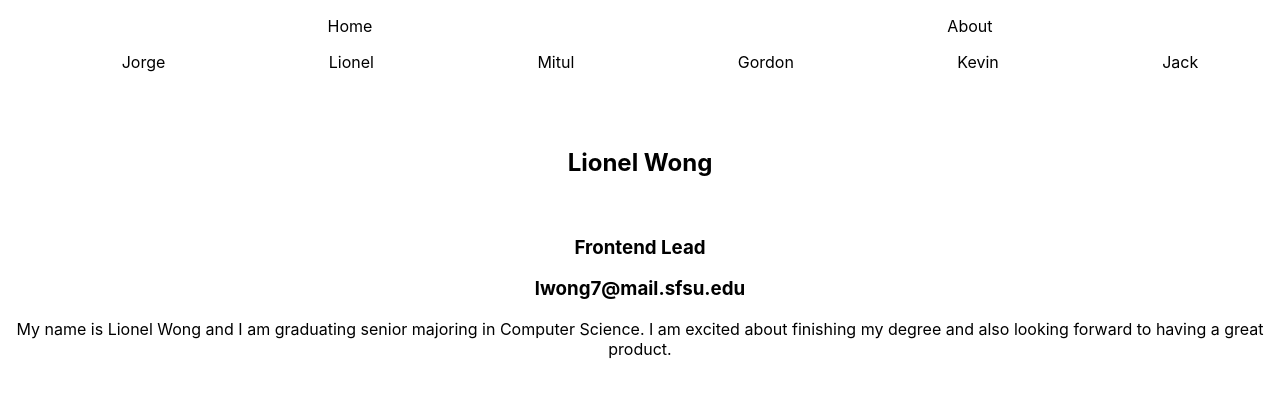
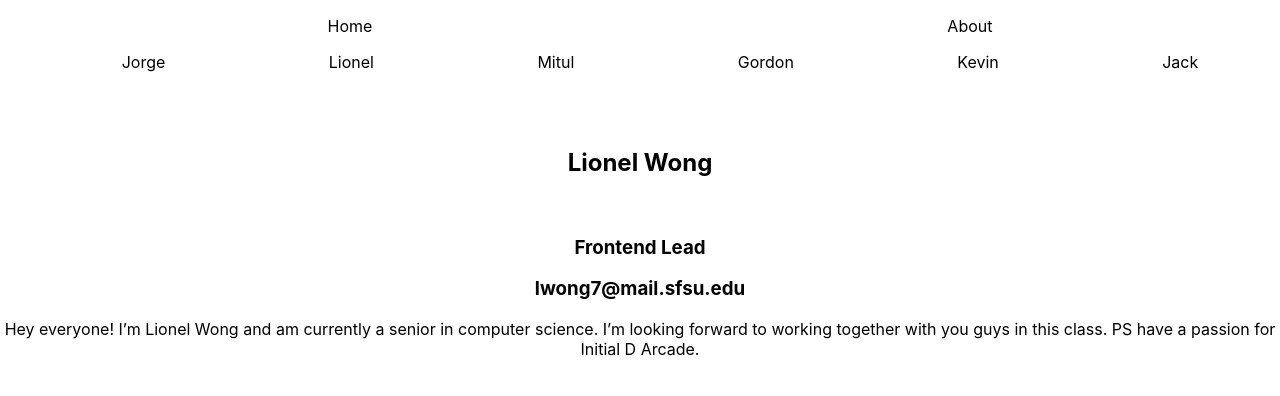
Before and after one commit to LamGordon/Unigator, a React (Create React App) app in the folder application/frontend/: page /about/lionel in a window 1280 px wide. Shown: the top 396 px of the page. Built offline with nearby package versions, Linux system fonts and the light colour scheme.

Commit message:
changed lionel desc

```diff
--- a/application/frontend/src/About/lionel.js
+++ b/application/frontend/src/About/lionel.js
@@ -11,8 +11,8 @@ const Lionel = () => {
                 <h3>Frontend Lead</h3>
                 <h3>lwong7@mail.sfsu.edu</h3>
             </div>
-            <div className='desc'>My name is Lionel Wong and I am graduating senior majoring in Computer Science.
-                I am excited about finishing my degree and also looking forward to having a great product.</div>
+            <div className='desc'>Hey everyone! I’m Lionel Wong and am currently a senior in computer science.
+                I’m looking forward to working together with you guys in this class. PS have a passion for Initial D Arcade.</div>
         </div>
     );
 };
```
